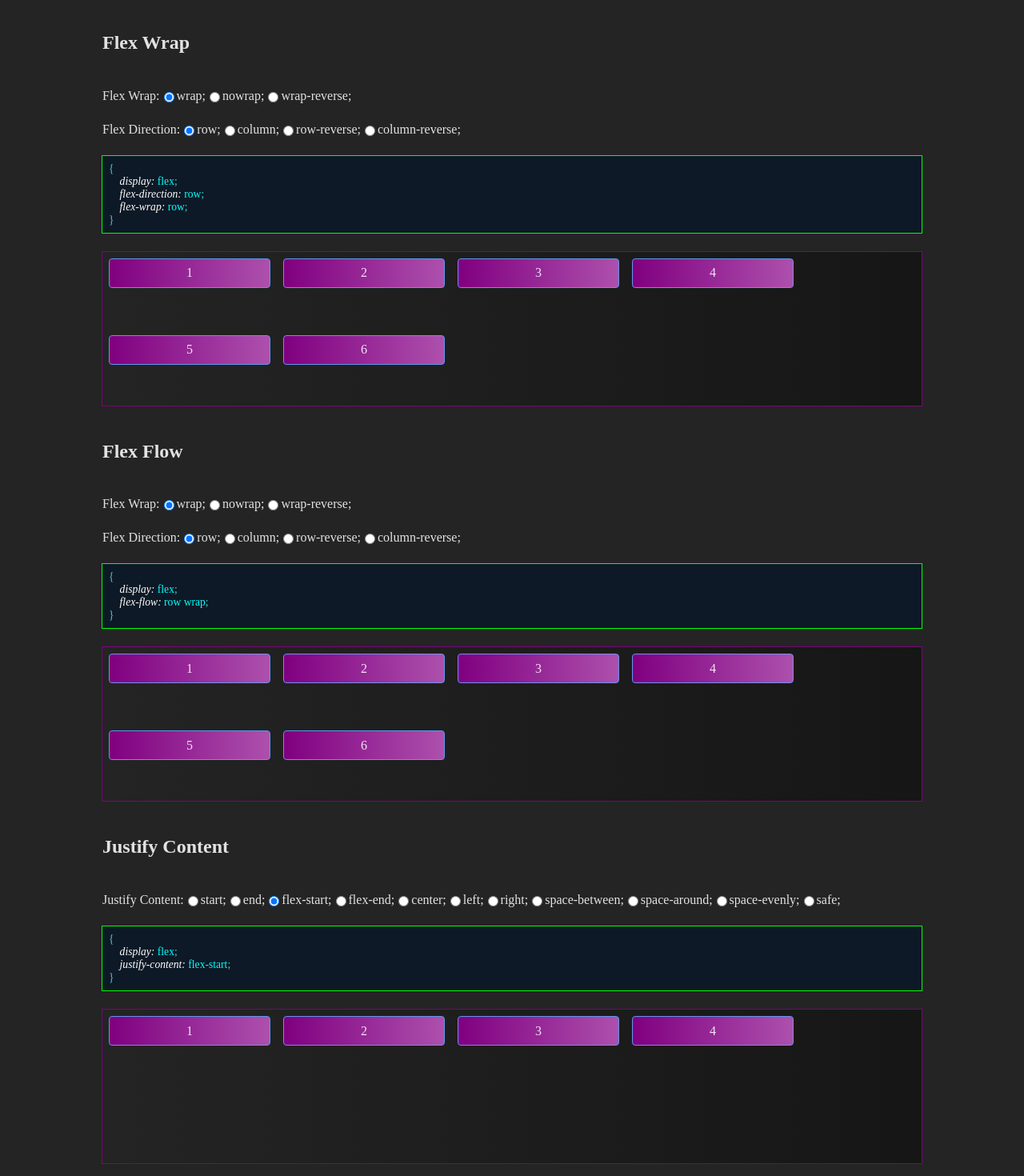
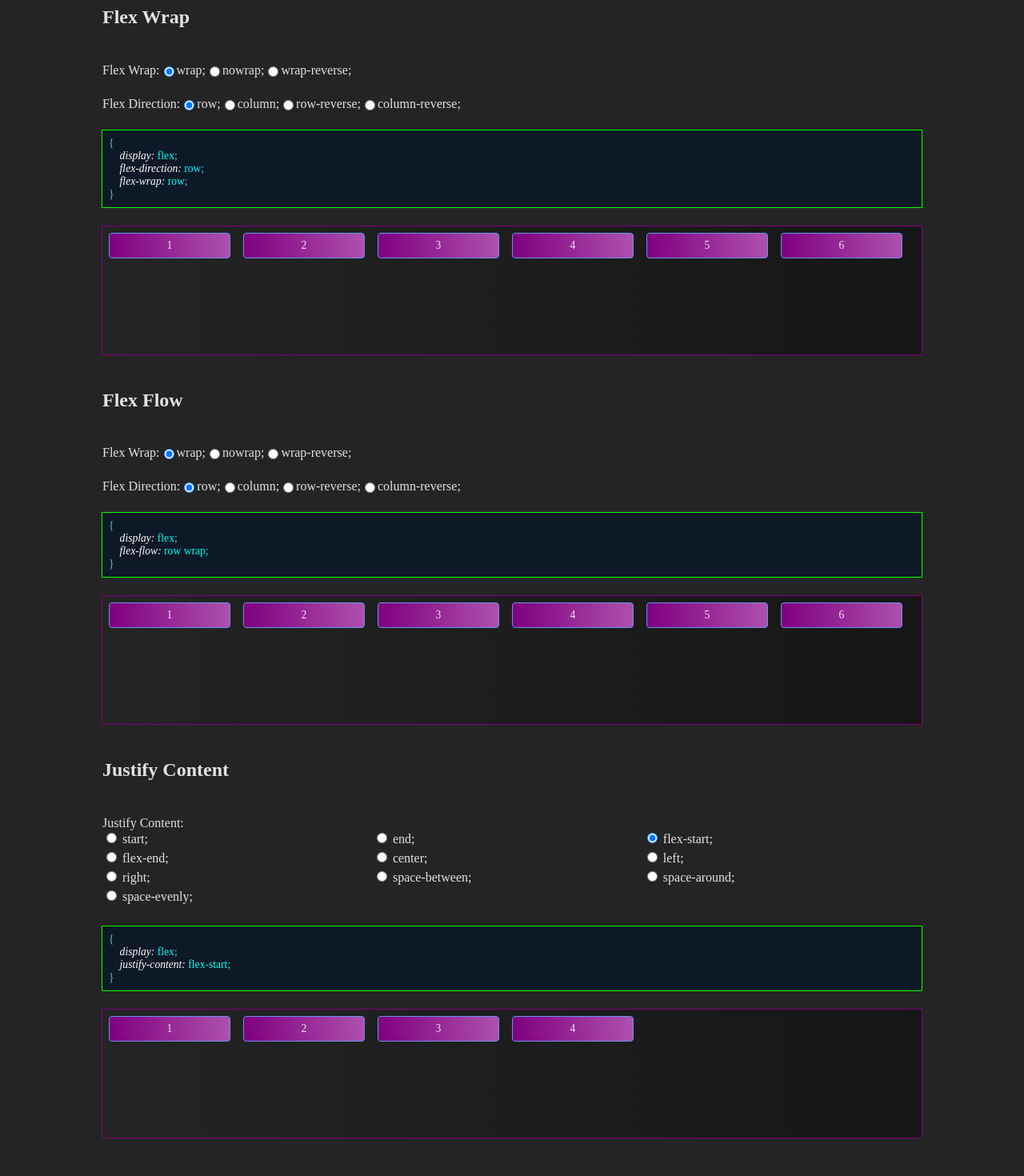
Before and after one commit to snigdho611/flex-and-grid, a React (Vite) app: page / in a window 1280 px wide. Shown: the part 449-1919 px from the top of the page at 80% size. After the commit the page ends 1887 px from the top, so only its background shows below. Built offline with nearby package versions, Linux system fonts and the light colour scheme.

Commit message:
Adding section for justify content

```diff
--- a/src/components/atoms/polygon/index.css
+++ b/src/components/atoms/polygon/index.css
@@ -8,4 +8,5 @@
     display: flex;
     align-items: center;
     justify-content: center;
+    font-size: 0.85rem;
 }
--- a/src/components/atoms/polygon/index.jsx
+++ b/src/components/atoms/polygon/index.jsx
@@ -14,8 +14,8 @@ export const Rectangle = ({ height, width, text = null }) => {
   return (
     <div style={{
       width: width ? width : "50px",
-      minWidth: width ? width : "50px",
-      height: height ? height : "50px",
+      minWidth: width ? width : "150px",
+      height: height ? height : "30px",
     }} className="square" >
       {text}
     </div>
--- a/src/components/pages/flex/index.css
+++ b/src/components/pages/flex/index.css
@@ -17,7 +17,7 @@
     box-sizing: border-box;
     padding: 0.5rem;
     background-image: linear-gradient(to right, #242424, #161616);
-    min-height: 12rem;
+    min-height: 10rem;
 }
 
 .flex_main_codeblock {
--- a/src/components/pages/flex/index.jsx
+++ b/src/components/pages/flex/index.jsx
@@ -61,10 +61,10 @@ const Flex = () => {
           flexDirection: flexDirection.flexDirection,
         }}
       >
-        <Rectangle width={"200px"} height={"35px"} text={1} />
-        <Rectangle width={"200px"} height={"35px"} text={2} />
-        <Rectangle width={"200px"} height={"35px"} text={3} />
-        <Rectangle width={"200px"} height={"35px"} text={4} />
+        {Array(4).fill(0).map((element, i) => {
+          return <Rectangle key={i} text={i + 1} />
+
+        })}
       </div>
 
 
@@ -152,12 +152,12 @@ const Flex = () => {
           flexWrap: flexWrap.flexWrap
         }}
       >
-        <Rectangle width={"200px"} height={"35px"} text={1} />
-        <Rectangle width={"200px"} height={"35px"} text={2} />
-        <Rectangle width={"200px"} height={"35px"} text={3} />
-        <Rectangle width={"200px"} height={"35px"} text={4} />
-        <Rectangle width={"200px"} height={"35px"} text={5} />
-        <Rectangle width={"200px"} height={"35px"} text={6} />
+        <Rectangle text={1} />
+        <Rectangle text={2} />
+        <Rectangle text={3} />
+        <Rectangle text={4} />
+        <Rectangle text={5} />
+        <Rectangle text={6} />
       </div>
 
       {/* FLEX FLOW */}
@@ -239,12 +239,12 @@ const Flex = () => {
           flexFlow: `${flexFlow.flexDirection} ${flexFlow.flexWrap}`
         }}
       >
-        <Rectangle width={"200px"} height={"35px"} text={1} />
-        <Rectangle width={"200px"} height={"35px"} text={2} />
-        <Rectangle width={"200px"} height={"35px"} text={3} />
-        <Rectangle width={"200px"} height={"35px"} text={4} />
-        <Rectangle width={"200px"} height={"35px"} text={5} />
-        <Rectangle width={"200px"} height={"35px"} text={6} />
+        <Rectangle text={1} />
+        <Rectangle text={2} />
+        <Rectangle text={3} />
+        <Rectangle text={4} />
+        <Rectangle text={5} />
+        <Rectangle text={6} />
       </div>
 
       {/* JUSTIFY CONTENT */}
@@ -280,6 +280,8 @@ const Flex = () => {
         flexWrap: "wrap"
       }}>
         <span>Justify Content: </span>
+        <span style={{ display: "grid", gridTemplate: "1.5rem 1.5rem 1.5rem 1.5rem / 33% 33% 33%", width: "100%" }}>
+          <span>
             <input
               type="radio"
               name="justify-content-justify-content"
@@ -287,6 +289,9 @@ const Flex = () => {
               checked={justifyContent.justifyContent === "start"}
               onChange={(e) => setJustifyContent((prevState) => ({ ...prevState, justifyContent: e.target.value }))}
             /> start;
+          </span>
+          <span>
+
             <input
               type="radio"
               name="justify-content-justify-content"
@@ -294,6 +299,9 @@ const Flex = () => {
               checked={justifyContent.justifyContent === "end"}
               onChange={(e) => setJustifyContent((prevState) => ({ ...prevState, justifyContent: e.target.value }))}
             /> end;
+          </span>
+          <span>
+
             <input
               type="radio"
               name="justify-content-justify-content"
@@ -301,6 +309,9 @@ const Flex = () => {
               checked={justifyContent.justifyContent === "flex-start"}
               onChange={(e) => setJustifyContent((prevState) => ({ ...prevState, justifyContent: e.target.value }))}
             /> flex-start;
+          </span>
+          <span>
+
             <input
               type="radio"
               name="justify-content-justify-content"
@@ -308,6 +319,9 @@ const Flex = () => {
               checked={justifyContent.justifyContent === "flex-end"}
               onChange={(e) => setJustifyContent((prevState) => ({ ...prevState, justifyContent: e.target.value }))}
             /> flex-end;
+          </span>
+          <span>
+
             <input
               type="radio"
               name="justify-content-justify-content"
@@ -315,6 +329,9 @@ const Flex = () => {
               checked={justifyContent.justifyContent === "center"}
               onChange={(e) => setJustifyContent((prevState) => ({ ...prevState, justifyContent: e.target.value }))}
             /> center;
+          </span>
+          <span>
+
             <input
               type="radio"
               name="justify-content-justify-content"
@@ -322,6 +339,9 @@ const Flex = () => {
               checked={justifyContent.justifyContent === "left"}
               onChange={(e) => setJustifyContent((prevState) => ({ ...prevState, justifyContent: e.target.value }))}
             /> left;
+          </span>
+          <span>
+
             <input
               type="radio"
               name="justify-content-justify-content"
@@ -329,6 +349,9 @@ const Flex = () => {
               checked={justifyContent.justifyContent === "right"}
               onChange={(e) => setJustifyContent((prevState) => ({ ...prevState, justifyContent: e.target.value }))}
             /> right;
+          </span>
+          <span>
+
             <input
               type="radio"
               name="justify-content-justify-content"
@@ -336,6 +359,9 @@ const Flex = () => {
               checked={justifyContent.justifyContent === "space-between"}
               onChange={(e) => setJustifyContent((prevState) => ({ ...prevState, justifyContent: e.target.value }))}
             /> space-between;
+          </span>
+          <span>
+
             <input
               type="radio"
               name="justify-content-justify-content"
@@ -343,6 +369,9 @@ const Flex = () => {
               checked={justifyContent.justifyContent === "space-around"}
               onChange={(e) => setJustifyContent((prevState) => ({ ...prevState, justifyContent: e.target.value }))}
             /> space-around;
+          </span>
+          <span>
+
             <input
               type="radio"
               name="justify-content-justify-content"
@@ -350,13 +379,15 @@ const Flex = () => {
               checked={justifyContent.justifyContent === "space-evenly"}
               onChange={(e) => setJustifyContent((prevState) => ({ ...prevState, justifyContent: e.target.value }))}
             /> space-evenly;
-        <input
+          </span>
+        </span>
+        {/* <input
           type="radio"
           name="justify-content-justify-content"
           value={"safe"}
           checked={justifyContent.justifyContent === "safe"}
           onChange={(e) => setJustifyContent((prevState) => ({ ...prevState, justifyContent: e.target.value }))}
-        /> safe;
+        /> safe; */}
       </div>
       <div className="flex_main_codeblock">
         <span>&#123;</span>
@@ -377,12 +408,12 @@ const Flex = () => {
           justifyContent: justifyContent.justifyContent
         }}
       >
-        <Rectangle width={"200px"} height={"35px"} text={1} />
-        <Rectangle width={"200px"} height={"35px"} text={2} />
-        <Rectangle width={"200px"} height={"35px"} text={3} />
-        <Rectangle width={"200px"} height={"35px"} text={4} />
-        {/* <Rectangle width={"200px"} height={"35px"} text={5} />
-        <Rectangle width={"200px"} height={"35px"} text={6} /> */}
+        <Rectangle text={1} />
+        <Rectangle text={2} />
+        <Rectangle text={3} />
+        <Rectangle text={4} />
+        {/* <Rectangle text={5} />
+        <Rectangle text={6} /> */}
       </div>
     </div>
   );
```
Lines whose indentation alone changed are shown as unchanged.
